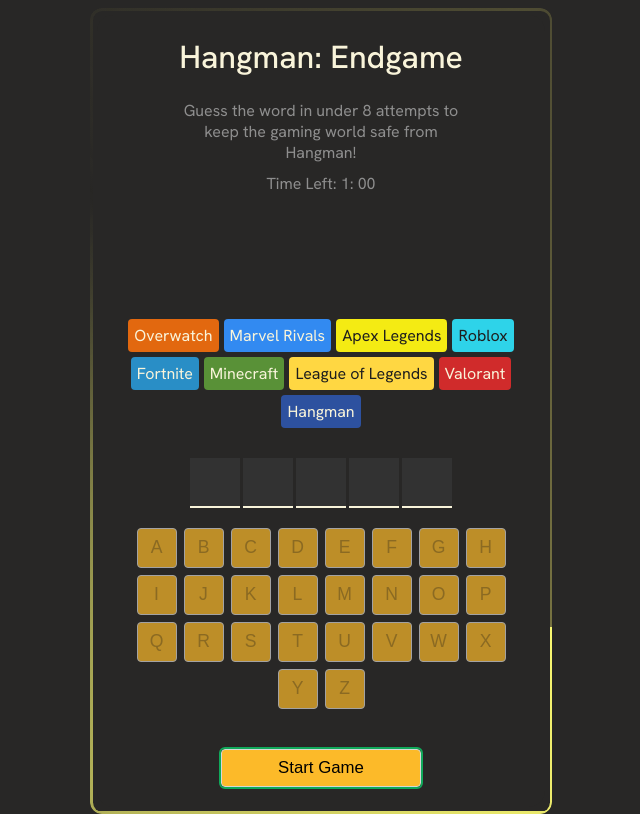
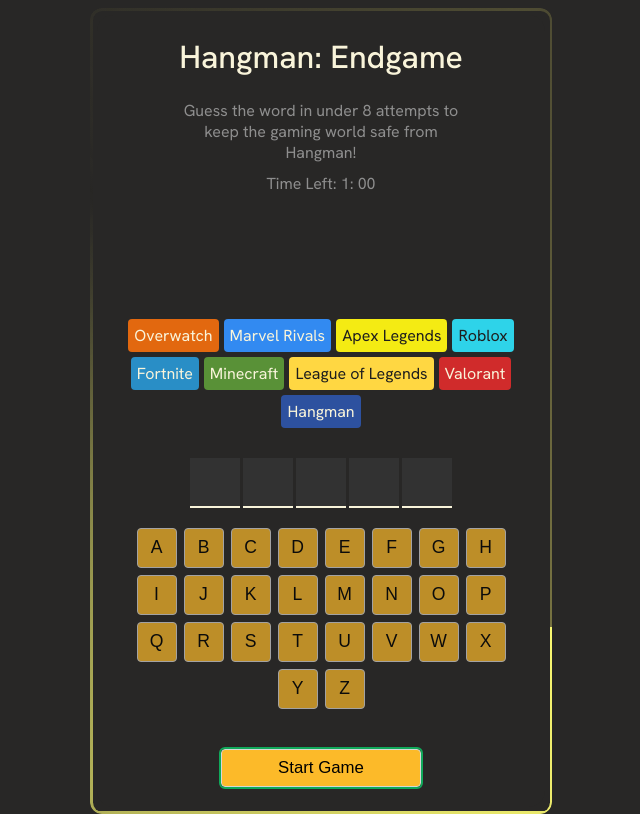
Before and after one commit to kyleabucay/Assembly-Project, a React (Vite) app: page / in a window 768 px wide. Shown: the whole page, without its empty margins (63-703 px from the left). Built offline with nearby package versions, Linux system fonts and the light colour scheme.

Commit message:
Assembly solo project

```diff
--- a/src/index.css
+++ b/src/index.css
@@ -433,30 +433,20 @@
   section.keyboard {
     gap: 7px;
     max-width: 400px;
+
   }
 
   section.keyboard > button {
     width: 40px;
     height: 40px;
     font-size: 1.1rem;
+    color: #000;
   }
 
   .new-game, .start-game {
     width: 200px;
     height: 38px;
     font-size: 1.05rem;
+    color: #000;
   }
 }
-
-/* @media (prefers-color-scheme: light) {
-  :root {
-    color: #213547;
-    background-color: #ffffff;
-  }
-  a:hover {
-    color: #747bff;
-  }
-  button {
-    background-color: #f9f9f9;
-  }
-} */
```
